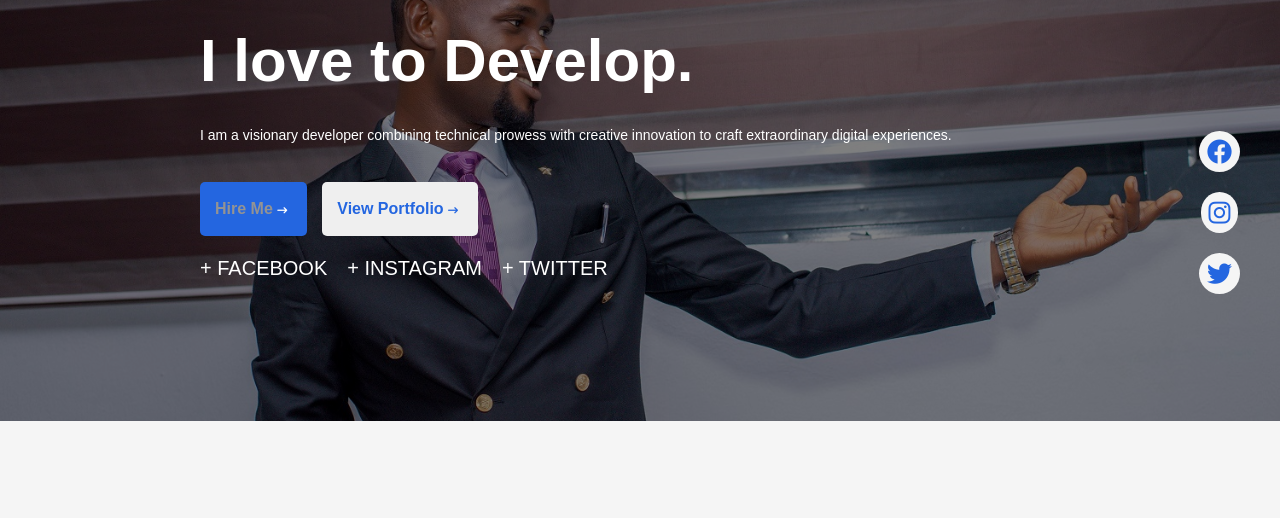
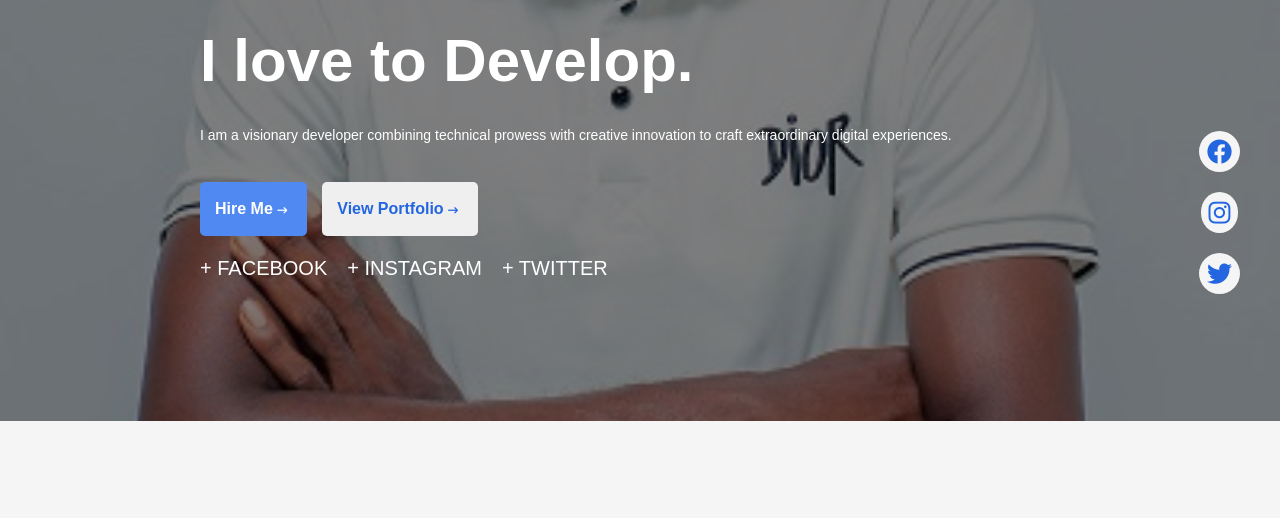
Before and after one commit to solomonojox/solmojakideas, a plain HTML site: page index.html in a window 1280 px wide. In both pictures the pointer is over the button "Hire Me". Shown: the part 229-747 px from the top of the page. Drawn offline with nearby package versions, Linux system fonts and the light colour scheme; a script that the page names is missing.

Commit message:
fourth commit

```diff
--- a/css/index.css
+++ b/css/index.css
@@ -3,8 +3,7 @@
      height: 100vh;
      display: flex;
      align-items: center;
-     /* background-color: #2466e0; */
-     background: rgba(0, 0, 0, 0.5) url(/images/header_cover.jpg);
+     background: rgba(0, 0, 0, 0.5) url(/images/intro-img.jpg);
      background-blend-mode: darken;
      background-position: center;
      background-size: cover;
@@ -61,8 +60,9 @@
 .header-btn .btn1 a {
      color: white;
 }
-.header-btn .btn1 a:hover{
-     color: #939393;
+.header-btn .btn1:hover{
+     background-color: #5089f1;
+     transition: all 0.3s ease;
 }
 
 .header-btn .btn1 i {
@@ -81,8 +81,9 @@
 .header-btn .btn2 a {
      color: #2466e0;
 }
-.header-btn .btn2 a:hover{
-     color: black;
+.header-btn .btn2:hover{
+     background-color: #cdcdcd;
+     transition: all 0.3s ease;
 }
 
 .header-btn .btn2 i {
--- a/css/typing-anime.css
+++ b/css/typing-anime.css
@@ -1,7 +1,7 @@
 .header .container-top .type {
  display: inline-block;
  border-right: 2px solid;
- width: 100%;
+ width: 82%;
  white-space: nowrap;
  overflow: hidden;
  animation:
```
